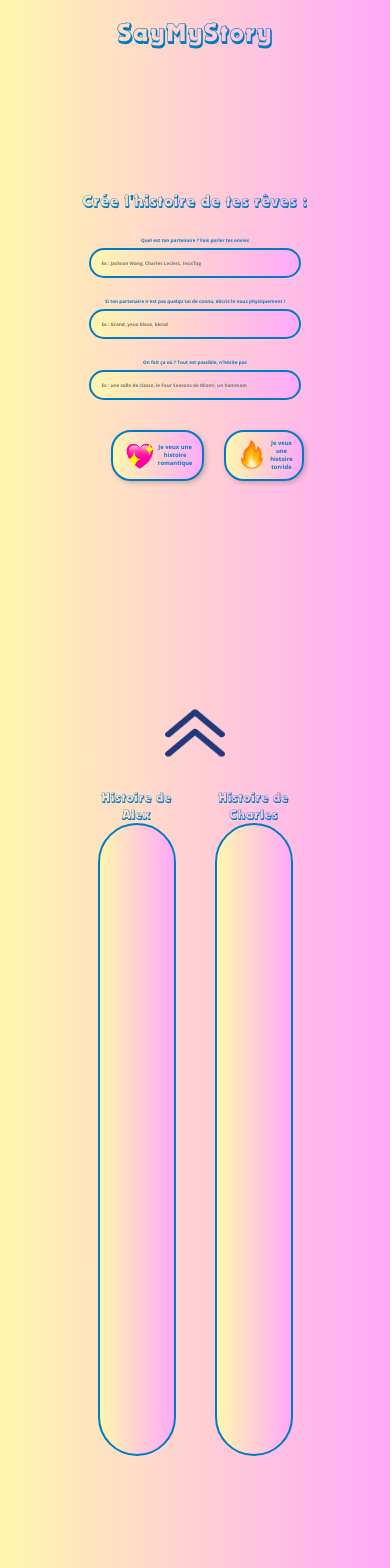
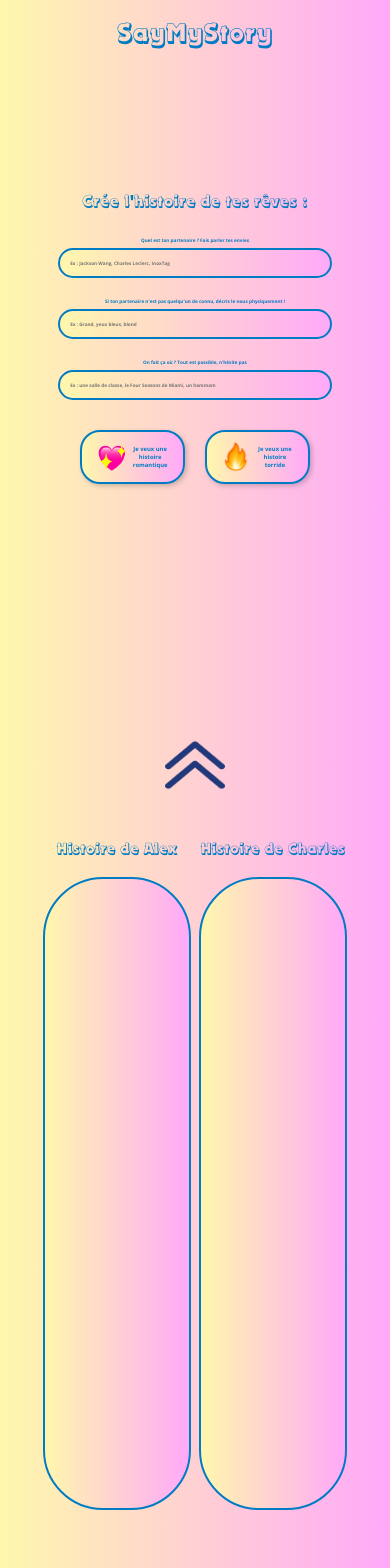
Before and after one commit to NathDev10/Mopa, a React (Create React App) app: page /Mopa/newhome in a window 390 px wide. Shown: the top 1568 px of the page. Built offline with nearby package versions, Linux system fonts and the light colour scheme.

Commit message:
Smartphone

```diff
--- a/src/Style.css
+++ b/src/Style.css
@@ -65,7 +65,7 @@ body {
   font-size: 4vw;
   cursor: pointer;
   border-radius: 60px;
-  border: 3px solid #007CC4;
+  border: 3px solid var(--font-color);
   box-shadow: 2px 2px 5px rgba(0, 0, 0, 0.2);
   background: var(--main-color);
   width: 50%;
@@ -95,7 +95,7 @@ body {
 
 .form-container{
   vertical-align: center;
-  width: 60%;
+  width: 80%;
 }
 .story-title {
   font-size: 8vw;
@@ -103,17 +103,17 @@ body {
   height: 10%;
 }
 .Story-Text{
-  text-align: center;
   display: flex;
-  justify-content: center;
+  justify-content: start;
   background: var(--main-color);
-  border: 2px solid #007CC4;
+  border: 2px solid var(--font-color);
   font-family: 'OpenSans';
   font-weight: bold;
   border-radius: 40px;
-  margin-left: 25rem;
-  margin-right: 25rem;
+  margin-left: 20%;
+  margin-right: 20%;
   margin-top: 15px;
+  padding: 3%;
   flex-direction: column;
 }
 .story-subtitle {
@@ -126,6 +126,7 @@ body {
   flex-direction: column;
   align-items: center;
   height: 30%;
+  margin-bottom: 10%;
 }
 
 .story-label {
@@ -141,7 +142,7 @@ body {
   width: 80%;
   padding: 10px;
   margin-top: 5px;
-  border: 2px solid #007CC4;
+  border: 2px solid var(--font-color);
   border-radius: 60px;
   background: var(--main-color);
   font-weight: bold;
@@ -166,14 +167,14 @@ body {
   cursor: pointer;
   border-radius: 20px;
   box-shadow: 2px 2px 5px rgba(0, 0, 0, 0.2);
-  border: 2px solid #007CC4;
+  border: 2px solid var(--font-color);
   margin: 0 10px;
   flex: 1;
   display: flex;
   align-items: center;
   justify-content: center;
   font-family: 'OpenSans';
-  color:#007CC4;
+  color:var(--font-color);
 }
 
 .story-romantic-button:hover, .story-hot-button:hover,.AlexStory:hover {
@@ -200,13 +201,13 @@ body {
 
 .AlexStory{
   border-radius: 60px;
-  border: 2px solid #007CC4;
+  border: 2px solid var(--font-color);
   background: var(--main-color);
   height: 75vh;
-  width: 20vw;
+  width: 95%;
 }
 .TypeStory{
-  width: 20vw;
+  width: 100%;
 }
 
 /* styles.css */
@@ -224,7 +225,7 @@ body {
 
 .popup-inner {
   background: var(--main-color);
-  border: 2px solid #007CC4;
+  border: 2px solid var(--font-color);
   padding: 20px;
   border-radius: 10px;
   text-align: center;
@@ -234,7 +235,7 @@ body {
   margin: 10px 0;
   width: 80%;
   padding: 10px;
-  border: 2px solid #007CC4;
+  border: 2px solid var(--font-color);
   border-radius: 60px;
   background: var(--main-color);
   font-weight: bold;
@@ -246,11 +247,11 @@ body {
   padding: 10px 20px;
   border-radius: 20px;
   box-shadow: 2px 2px 5px rgba(0, 0, 0, 0.2);
-  border: 2px solid #007CC4;
+  border: 2px solid var(--font-color);
   background: var(--main-color);
   font-family: 'OpenSans';
   cursor: pointer;
-  color:#007CC4;
+  color:var(--font-color);
 }
 
 
--- a/src/pages/NewHome.js
+++ b/src/pages/NewHome.js
@@ -37,7 +37,7 @@ export default function NewHome(){
 
   const enterAlexStorie = () => {
     const url =  audioFile
-    const texte = "Lorem ipsum dolor \n sit amet, consectetur adipiscing elit. Curabitur tristique nunc sed turpis feugiat, ac elementum mauris auctor. Phasellus congue mauris vitae velit ultricies, quis pharetra neque rhoncus. Fusce gravida blandit commodo. Vestibulum euismod scelerisque facilisis. Suspendisse fringilla ullamcorper massa a facilisis. Etiam sit amet nunc et ipsum tristique hendrerit. Donec rutrum placerat lacus. Duis sodales, nisl id aliquet gravida, nisl magna euismod orci, et venenatis nisl libero quis libero. Integer eu metus eget elit luctus dictum ut at dolor. Aenean facilisis, ligula at placerat imperdiet, turpis nulla accumsan mi, ut venenatis arcu sem vel arcu. Aliquam egestas est a dolor interdum, ac pharetra sapien maximus. Vestibulum suscipit velit et augue pulvinar, semper dignissim dolor gravida. Vestibulum eu iaculis mi. Nullam lacinia est at lectus volutpat aliquet. Maecenas mattis, augue non molestie mollis, purus dolor porta felis, a rutrum ante arcu sit amet nisl.";
+    const texte = "Lorem ipsum dolor \n sit amet, consectetur adipiscing elit. Curabitur tristique nunc sed turpis feugiat, ac elementum mauris auctor. Phasellus congue mauris vitae velit ultricies, quis pharetra\n neque rhoncus. Fusce gravida blandit commodo. Vestibulum euismod scelerisque facilisis. Suspendisse fringilla ullamcorper massa a facilisis. Etiam sit amet nunc et ipsum tristique hendrerit. Donec rutrum placerat lacus. Duis sodales, nisl id aliquet gravida, nisl magna euismod orci, et venenatis nisl libero quis libero.\n Integer eu metus eget elit luctus dictum ut at dolor. Aenean facilisis, ligula at placerat imperdiet, turpis nulla accumsan mi, ut venenatis arcu sem vel arcu. Aliquam egestas est a dolor interdum, ac pharetra sapien maximus. Vestibulum suscipit velit et augue pulvinar, semper dignissim dolor gravida. Vestibulum eu iaculis mi.\n Nullam lacinia est at lectus volutpat aliquet. Maecenas mattis, augue non molestie mollis, purus dolor porta felis, a rutrum ante arcu sit amet nisl.";
     navigate('/mystory', { state: { Text: texte, audioUrl: url }, });
   };
 
@@ -224,13 +224,13 @@ export default function NewHome(){
               </div>
               <div className="exampleStory">
                   <div className='TypeStory'>
-                    Histoire de Alex
+                    <h3>Histoire de Alex</h3>
                     <button type="button" onClick={enterAlexStorie} className='AlexStory'>
 
                     </button>
                   </div>
                   <div className='TypeStory'>
-                    Histoire de Charles
+                  <h3>Histoire de Charles</h3>
                     <button type="button" onClick={enterCharleStorie} className='AlexStory'>
 
                     </button>
```
